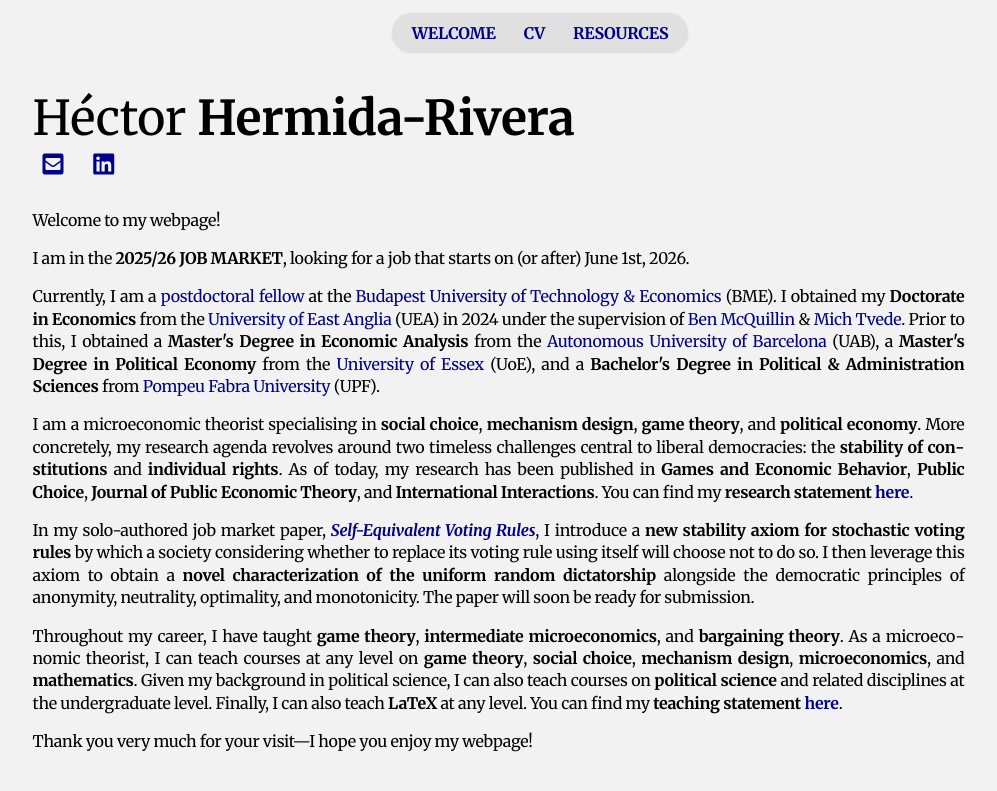
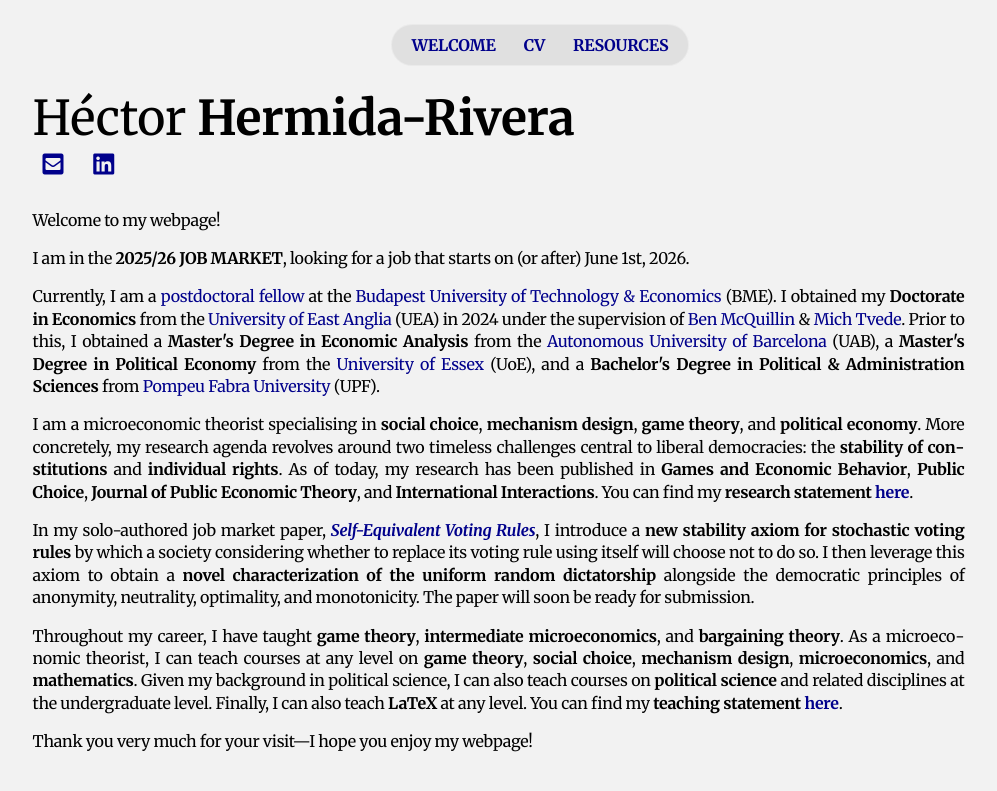
Before and after one commit to HectorHermidaRivera/hectorhermidarivera.github.io, a Jekyll site: the page built from index.md, in a window 1280 px wide. Shown: the top 791 px of the page, without its empty margins (100-1097 px from the left). Built offline with Jekyll 4.4.1, drawn with Linux system fonts in a browser that asks for light colours; a style sheet for code colours, icons or effects is not loaded.

Commit message:
Update style.css

```diff
--- a/assets/css/style.css
+++ b/assets/css/style.css
@@ -37,10 +37,10 @@ body {
   width: 100%;
   display: flex;
   justify-content: center;
-  padding: 0;
-  background-color: transparent;
-  border-bottom: none;      /* remove the line */
+  padding: 12px 0;
   z-index: 999;
+  background: transparent; /* make top-nav itself transparent */
+  border-bottom: none;     /* hide the line */
 }
 
 .top-nav .link-group {
@@ -48,12 +48,12 @@ body {
   gap: 20px;
   padding: 6px 20px;
   border-radius: 25px;
-  background-color: rgba(255, 255, 255, 0.2);
+  background-color: rgba(255, 255, 255, 0.2); /* translucent */
   backdrop-filter: blur(10px);
   -webkit-backdrop-filter: blur(10px);
   border: 1px solid rgba(255, 255, 255, 0.3);
   align-items: center;
-  margin-top: 12px;
+  margin-top: 12px;       /* spacing from top of page */
 }
 
 .top-nav .link-group a {
```
